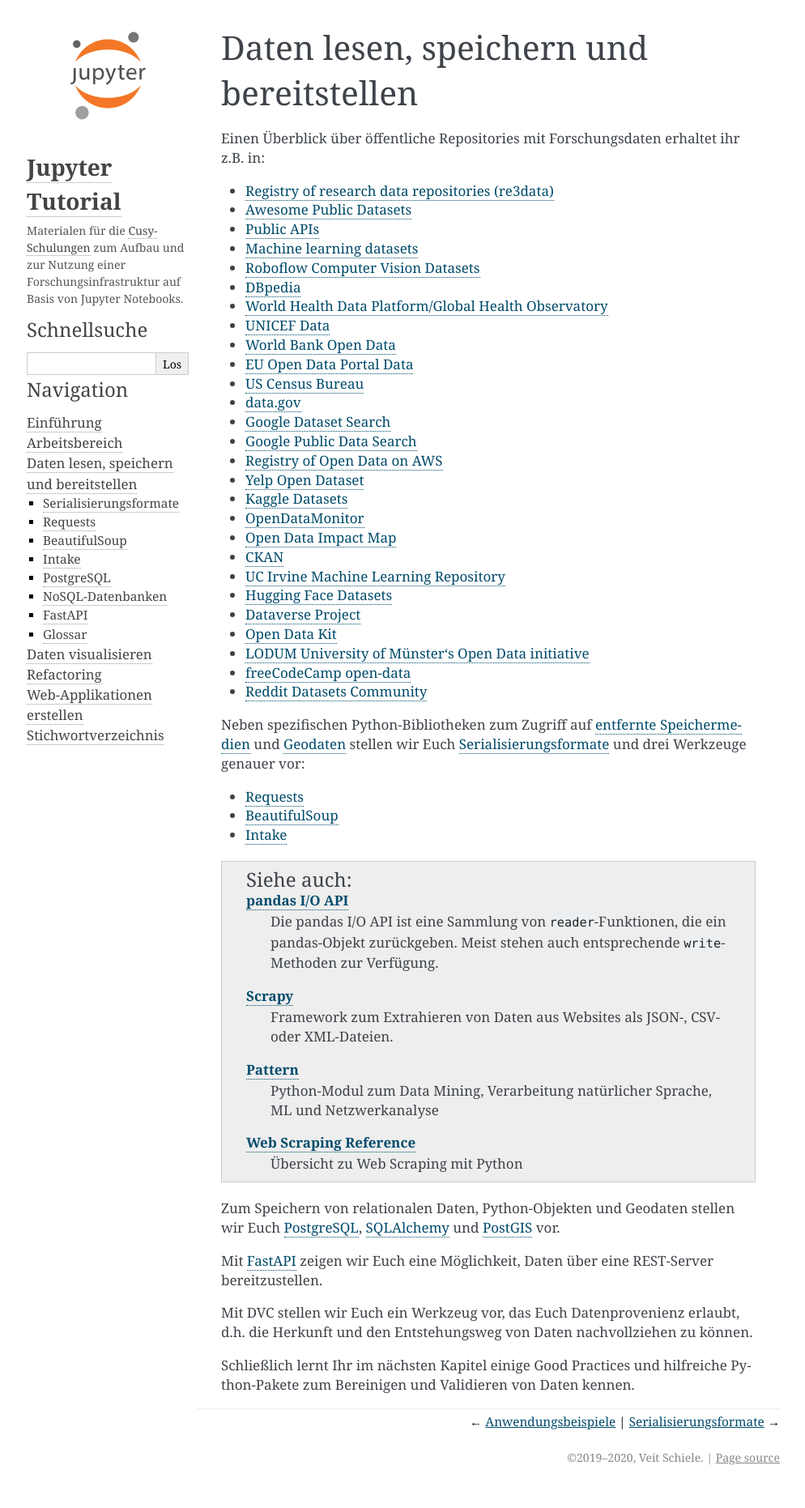
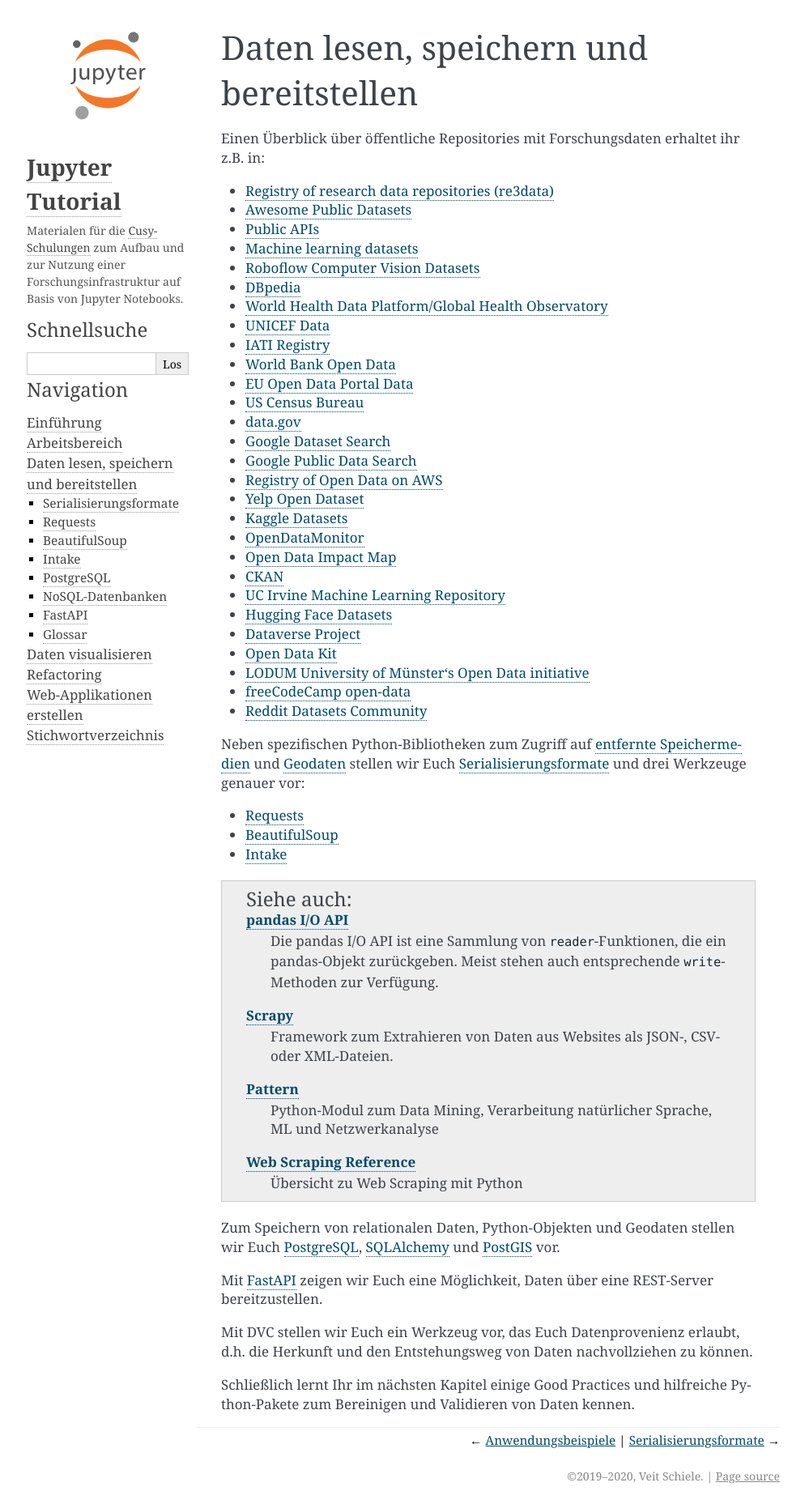
Before and after one commit to veit/jupyter-tutorial-de, a Sphinx documentation site: the page built from docs/data/index.rst, in a window 1280 px wide. Shown: the whole page at 81% size, without its empty margins (147-1141 px from the left). Built offline with Sphinx 7.4.7, drawn with Linux system fonts in a browser that asks for light colours; pages that are not in the unit, such as notebooks, are missing from menus; before the commit the page ends 1839 px from its top, so only the background shows below that.

Commit message:
Add IATI Registry

```diff
--- a/docs/data/index.rst
+++ b/docs/data/index.rst
@@ -14,6 +14,7 @@
 * `World Health Data Platform/Global Health Observatory
   <https://www.who.int/data/gho/>`_
 * `UNICEF Data <https://data.unicef.org/>`_
+* `IATI Registry <https://www.iatiregistry.org/>`_
 * `World Bank Open Data <https://data.worldbank.org/>`_
 * `EU Open Data Portal Data <http://open-data.europa.eu/en/data/>`_
 * `US Census Bureau <https://www.census.gov/data.html>`_
```
